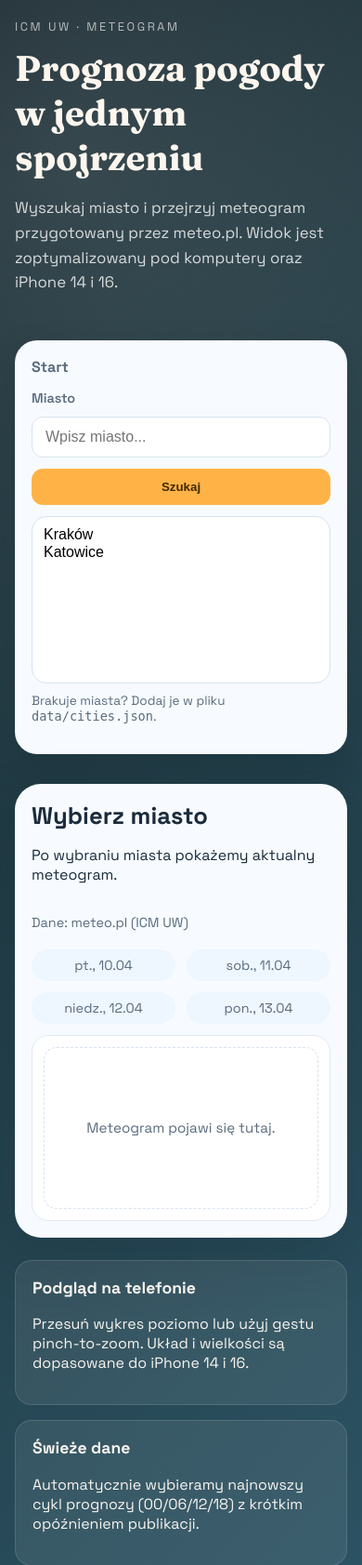
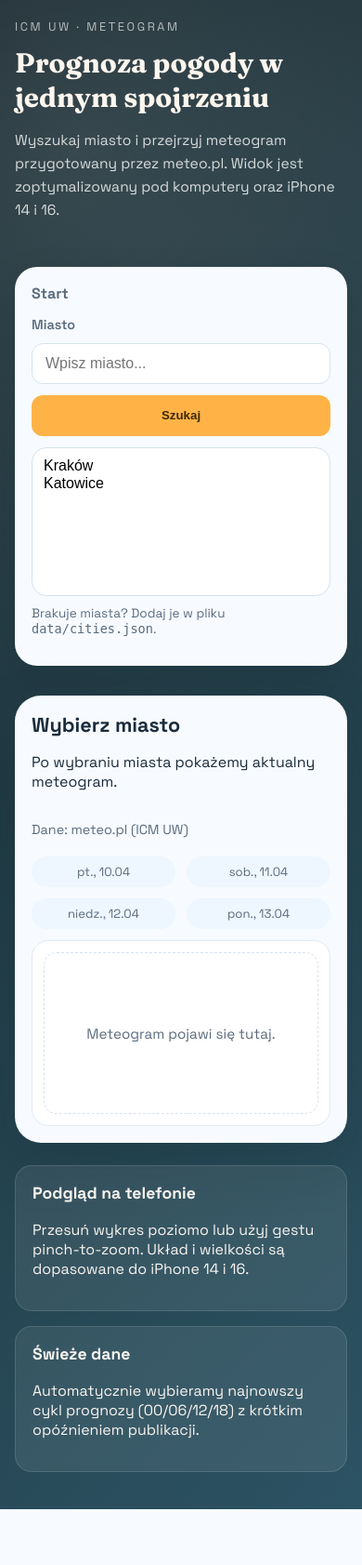
Before and after one commit to phxphoenix/Weather_app, a Flask app: page / in a window 390 px wide. Shown: the top 1683 px of the page at 93% size. After the commit the page ends 1623 px from the top, so only its background shows below. Run offline with Flask 3, Linux system fonts and the light colour scheme.

Commit message:
Improve iPhone layout

```diff
--- a/static/styles.css
+++ b/static/styles.css
@@ -91,6 +91,7 @@ body {
   border-radius: 12px;
   padding: 12px 14px;
   font-size: 1rem;
+  min-height: 44px;
 }
 
 .search button {
@@ -101,6 +102,7 @@ body {
   color: #3f2a00;
   font-weight: 700;
   cursor: pointer;
+  min-height: 44px;
 }
 
 .search button:hover {
@@ -176,12 +178,14 @@ body {
   padding: 12px;
   border: 1px solid #e1e9f3;
   overflow-x: auto;
+  -webkit-overflow-scrolling: touch;
   min-height: 240px;
 }
 
 .meteogram img {
   max-height: 420px;
   display: none;
+  max-width: none;
 }
 
 .meteogram img.is-visible {
@@ -260,3 +264,35 @@ body {
     min-height: 200px;
   }
 }
+
+@media (max-width: 430px) {
+  .hero__copy h1 {
+    font-size: 2.05rem;
+  }
+
+  .lead {
+    font-size: 0.98rem;
+  }
+
+  .search select {
+    min-height: 160px;
+  }
+
+  .panel__header h2 {
+    font-size: 1.35rem;
+  }
+}
+
+@media (max-width: 390px) {
+  .hero__copy h1 {
+    font-size: 1.85rem;
+  }
+
+  .day-pill {
+    font-size: 0.82rem;
+  }
+
+  .meteogram img {
+    max-height: 280px;
+  }
+}
```
